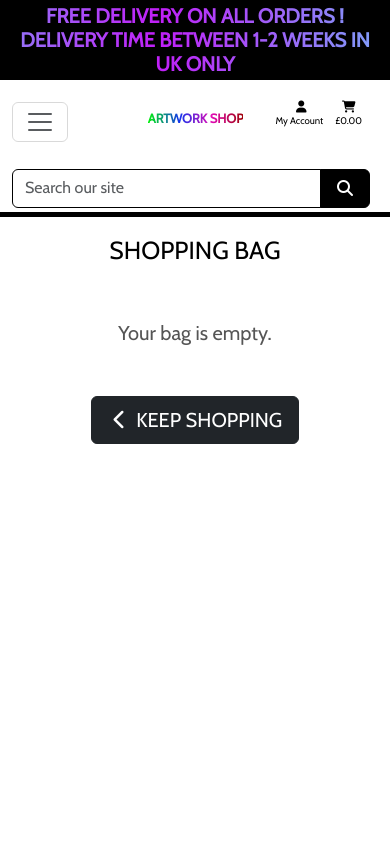
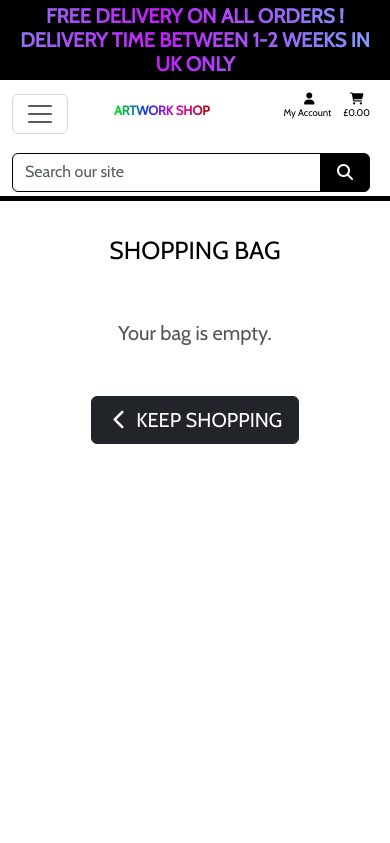
Before and after one commit to ManalAbdulqawi/artwork-online-shop, a Django app: template bag/templates/bag/bag.html in a window 390 px wide. Shown: the top 843 px of the page. Run offline with Django 4.2, Linux system fonts and the light colour scheme; the template is opened without the code that fills it, so the values that code supplies are empty; some libraries are stand-ins or nearby versions.

Commit message:
edit logo in small screen

```diff
--- a/templates/includes/mobile-top-header.html
+++ b/templates/includes/mobile-top-header.html
@@ -1,8 +1,8 @@
-<div class="d-flex justify-content-between align-items-center px-2 py-2">
+
 <a href="{% url 'home' %}" class="nav-link main-logo-link d-lg-none">
-  <h2 class="logo">Artwork Shop</h2>
+  <h2 class="logo ms-1 g-1">Artwork Shop</h2>
 </a>
-<ul class="d-flex me-2">
+<ul class="d-flex justify-content-between me-2">
 <li class="list-inline-item dropdown">
     <a class="text-black nav-link d-block d-lg-none" href="#" id="user-options1" data-bs-toggle="dropdown" aria-haspopup="true" aria-expanded="false">
         <div class="text-center mobileiconsize">
@@ -38,4 +38,3 @@
     </a>
 </li>
 </ul>
-</div>
```
